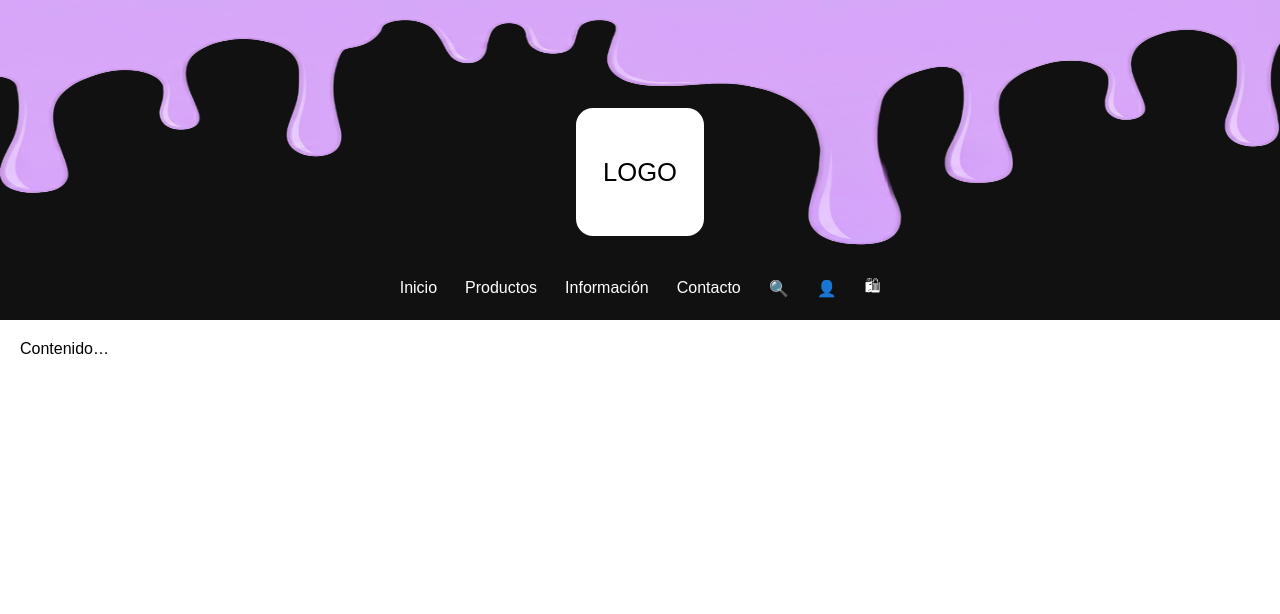
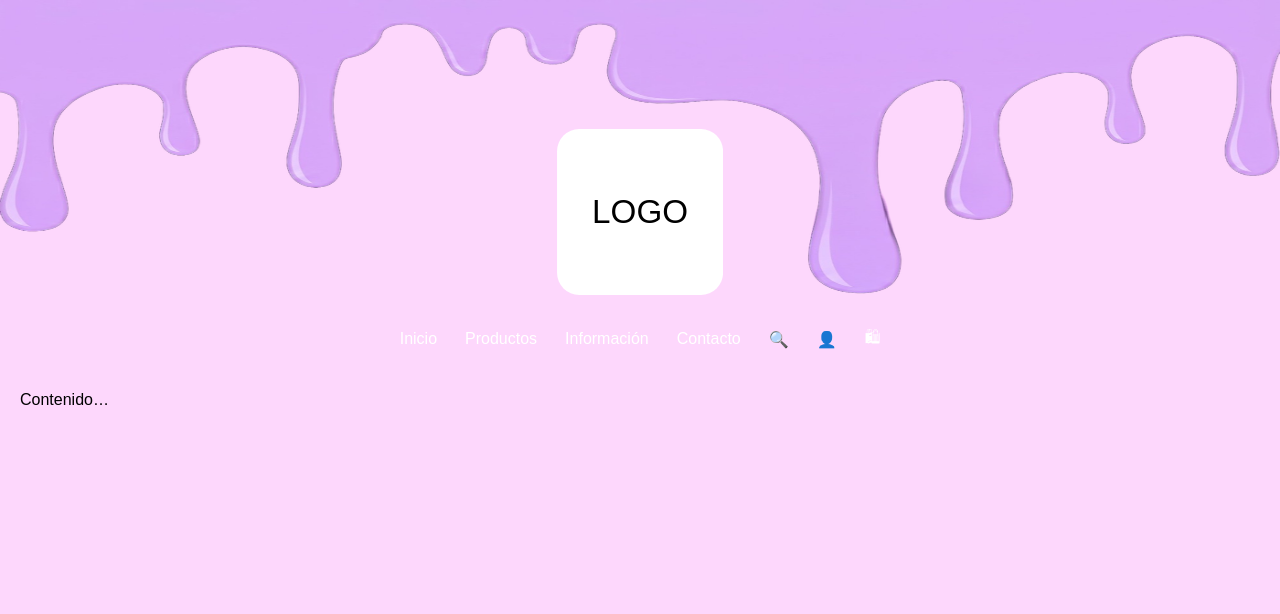
Before and after one commit to camimeuw/bunnyclub.ar, a plain HTML site: page empretienda/prueba-header.html in a window 1280 px wide. Drawn offline with Linux system fonts and the light colour scheme.

Commit message:
Empretienda: fondo #fdd7fc y logo más grande en el header
Co-Authored-By: Claude Sonnet 5.5 <noreply@anthropic.com>
Claude-Session: https://claude.ai/code/session_01NkzZ8f92972GM5QYf8s6hg

```diff
--- a/empretienda/header-derretido.css
+++ b/empretienda/header-derretido.css
@@ -10,6 +10,12 @@
    - Ajustes rápidos en las variables de abajo (--hk-*).
    ========================================================================== */
 
+/* ---------- 0. Color de fondo de toda la tienda ---------- */
+html,
+body {
+  background-color: #fdd7fc !important;
+}
+
 /* ---------- 1. Sacar el "Bienvenid@ a Harakiri" ---------- */
 .header-announcement,
 .header-announcement__text {
@@ -18,10 +24,11 @@
 
 /* ---------- 2. Header: derretido arriba de todo ---------- */
 .header-menu {
-  --hk-d: clamp(200px, 20vw, 320px);   /* alto de la franja del derretido */
+  --hk-d: clamp(240px, 24vw, 380px);   /* alto de la franja del derretido */
   position: relative;
   min-height: 0 !important;            /* pisa el min-height:115px inline */
   padding-top: var(--hk-d);
+  background-color: #fdd7fc !important;  /* fondo del header */
   background-image: url("URL_DEL_DERRETIDO");
   background-repeat: no-repeat;
   background-position: top center;
@@ -34,7 +41,7 @@
   top: calc(var(--hk-d) * .42);        /* debajo de la parte pegada */
   left: 50%;
   transform: translateX(-50%);
-  height: calc(var(--hk-d) * .5);
+  height: calc(var(--hk-d) * .54);
   margin: 0;
   z-index: 2;
 }
@@ -45,7 +52,7 @@
 .header-menu .header-logo__image {
   height: 100%;
   width: auto;
-  max-width: 24vw;                     /* para no pisar las gotas laterales */
+  max-width: 26vw;                     /* para no pisar las gotas laterales */
   object-fit: contain;
 }
 
--- a/empretienda/pegar-en-empretienda.css
+++ b/empretienda/pegar-en-empretienda.css
@@ -108,6 +108,12 @@
    - Ajustes rápidos en las variables de abajo (--hk-*).
    ========================================================================== */
 
+/* ---------- 0. Color de fondo de toda la tienda ---------- */
+html,
+body {
+  background-color: #fdd7fc !important;
+}
+
 /* ---------- 1. Sacar el "Bienvenid@ a Harakiri" ---------- */
 .header-announcement,
 .header-announcement__text {
@@ -116,10 +122,11 @@
 
 /* ---------- 2. Header: derretido arriba de todo ---------- */
 .header-menu {
-  --hk-d: clamp(200px, 20vw, 320px);   /* alto de la franja del derretido */
+  --hk-d: clamp(240px, 24vw, 380px);   /* alto de la franja del derretido */
   position: relative;
   min-height: 0 !important;            /* pisa el min-height:115px inline */
   padding-top: var(--hk-d);
+  background-color: #fdd7fc !important;  /* fondo del header */
   background-image: url("URL_DEL_DERRETIDO");
   background-repeat: no-repeat;
   background-position: top center;
@@ -132,7 +139,7 @@
   top: calc(var(--hk-d) * .42);        /* debajo de la parte pegada */
   left: 50%;
   transform: translateX(-50%);
-  height: calc(var(--hk-d) * .5);
+  height: calc(var(--hk-d) * .54);
   margin: 0;
   z-index: 2;
 }
@@ -143,7 +150,7 @@
 .header-menu .header-logo__image {
   height: 100%;
   width: auto;
-  max-width: 24vw;                     /* para no pisar las gotas laterales */
+  max-width: 26vw;                     /* para no pisar las gotas laterales */
   object-fit: contain;
 }
 
--- a/empretienda/prueba-header.css
+++ b/empretienda/prueba-header.css
@@ -10,6 +10,12 @@
    - Ajustes rápidos en las variables de abajo (--hk-*).
    ========================================================================== */
 
+/* ---------- 0. Color de fondo de toda la tienda ---------- */
+html,
+body {
+  background-color: #fdd7fc !important;
+}
+
 /* ---------- 1. Sacar el "Bienvenid@ a Harakiri" ---------- */
 .header-announcement,
 .header-announcement__text {
@@ -18,10 +24,11 @@
 
 /* ---------- 2. Header: derretido arriba de todo ---------- */
 .header-menu {
-  --hk-d: clamp(200px, 20vw, 320px);   /* alto de la franja del derretido */
+  --hk-d: clamp(240px, 24vw, 380px);   /* alto de la franja del derretido */
   position: relative;
   min-height: 0 !important;            /* pisa el min-height:115px inline */
   padding-top: var(--hk-d);
+  background-color: #fdd7fc !important;  /* fondo del header */
   background-image: url("derretido.png");
   background-repeat: no-repeat;
   background-position: top center;
@@ -34,7 +41,7 @@
   top: calc(var(--hk-d) * .42);        /* debajo de la parte pegada */
   left: 50%;
   transform: translateX(-50%);
-  height: calc(var(--hk-d) * .5);
+  height: calc(var(--hk-d) * .54);
   margin: 0;
   z-index: 2;
 }
@@ -45,7 +52,7 @@
 .header-menu .header-logo__image {
   height: 100%;
   width: auto;
-  max-width: 24vw;                     /* para no pisar las gotas laterales */
+  max-width: 26vw;                     /* para no pisar las gotas laterales */
   object-fit: contain;
 }
 
```
Also changed, not shown: empretienda/pegar-en-empretienda-con-imagen.css.
